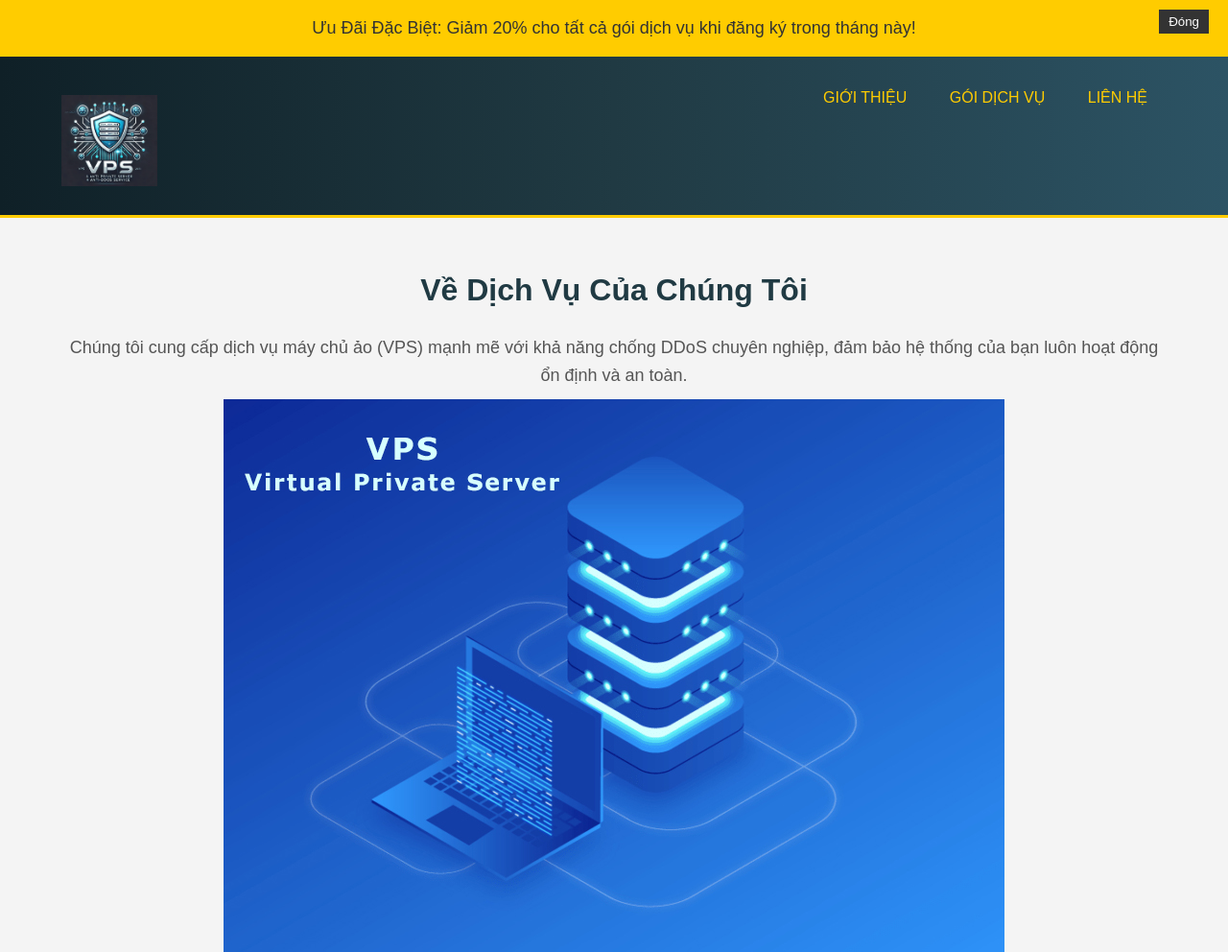
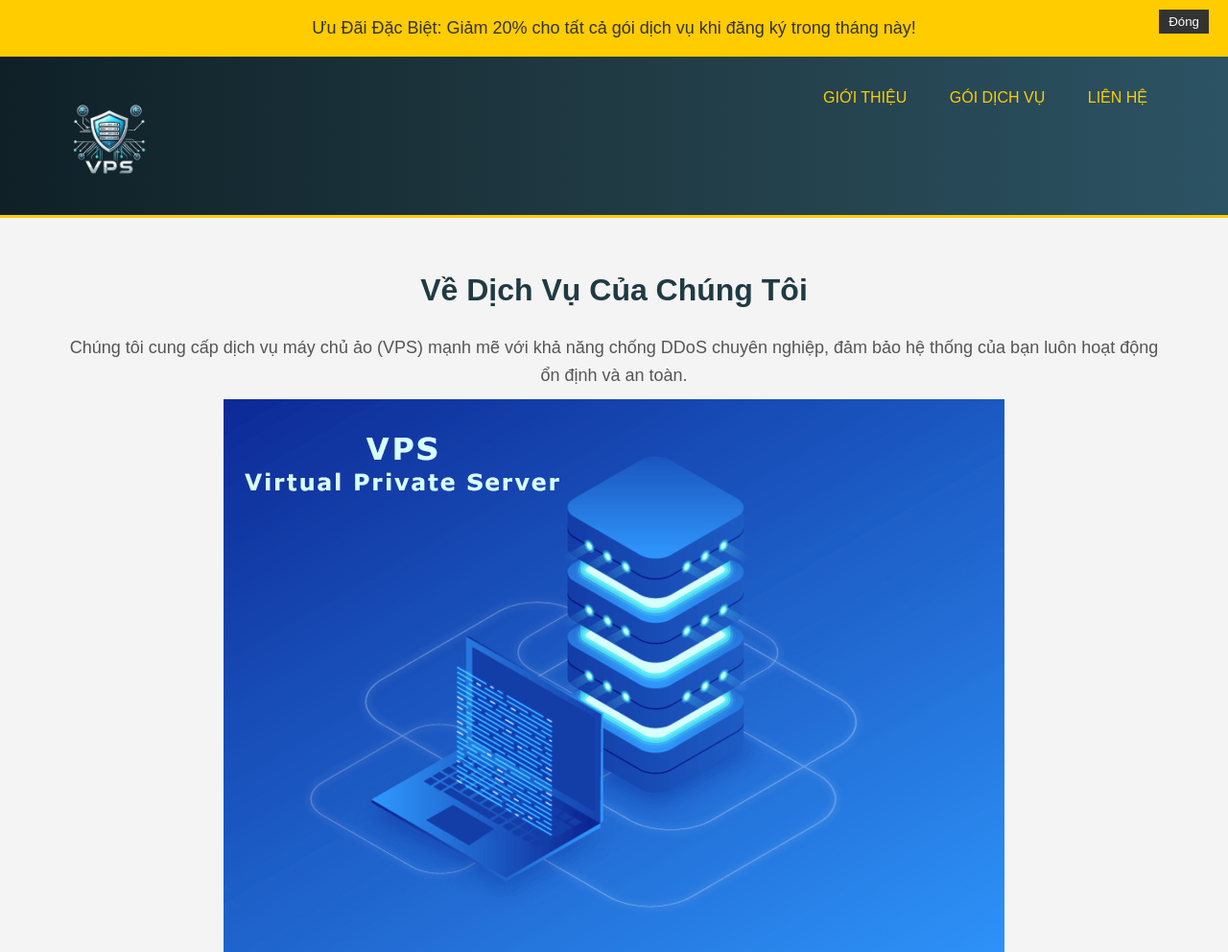
Before and after one commit to ShrewdMoss85236/Co_so_lap_trinh_web_N05, a website built with webpack: page index.html in a window 1280 px wide. Shown: the top 992 px of the page at 96% size. Built offline with nearby package versions, Linux system fonts and the light colour scheme.

Commit message:
Update index.html

```diff
--- a/index.html
+++ b/index.html
@@ -16,7 +16,7 @@
 
 <header>
   <div class="container">
-    <img src="img/logo.jpg" alt="Logo" class="logo">
+    <img src="img/logo.png" alt="Logo" class="logo">
     <nav>
       <ul>
         <li><a href="#gioi-thieu">Giới Thiệu</a></li>
```
